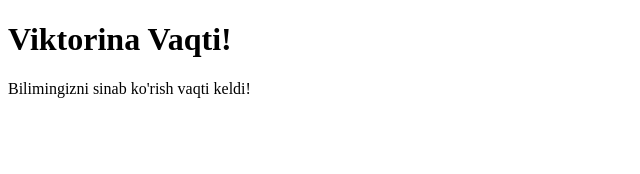
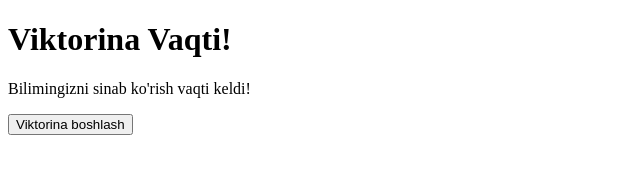
Before and after one commit to abdukhakimovdev/Quiz, a plain HTML site: page index.html in a window 1280 px wide. Shown: the whole page, without its empty margins (0-640 px from the left). Drawn offline with Linux system fonts and the light colour scheme.

Commit message:
Bu tugma Viktorina boshlash deb nomlangan. Tugma bosilganda, o'yin boshlanadi.

```diff
--- a/index.html
+++ b/index.html
@@ -9,6 +9,7 @@
     <div id="boshlanish-ekrani" class="markazlashgan">
         <h1 id="viktorina-sarlavhasi">Viktorina Vaqti!</h1>
         <p id="kirish-matni">Bilimingizni sinab ko'rish vaqti keldi!</p>
+        <button id="boshlash-knopkasi" class="btn-birinchi">Viktorina boshlash</button>
 
 </body>
 </html>
```
